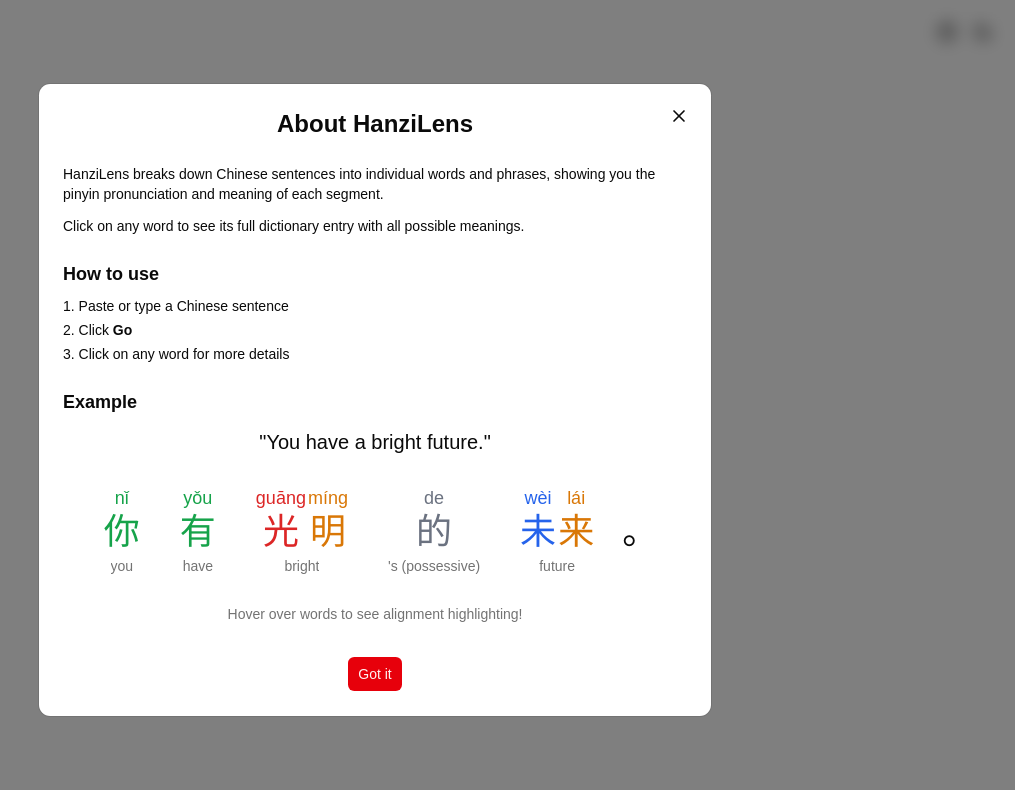
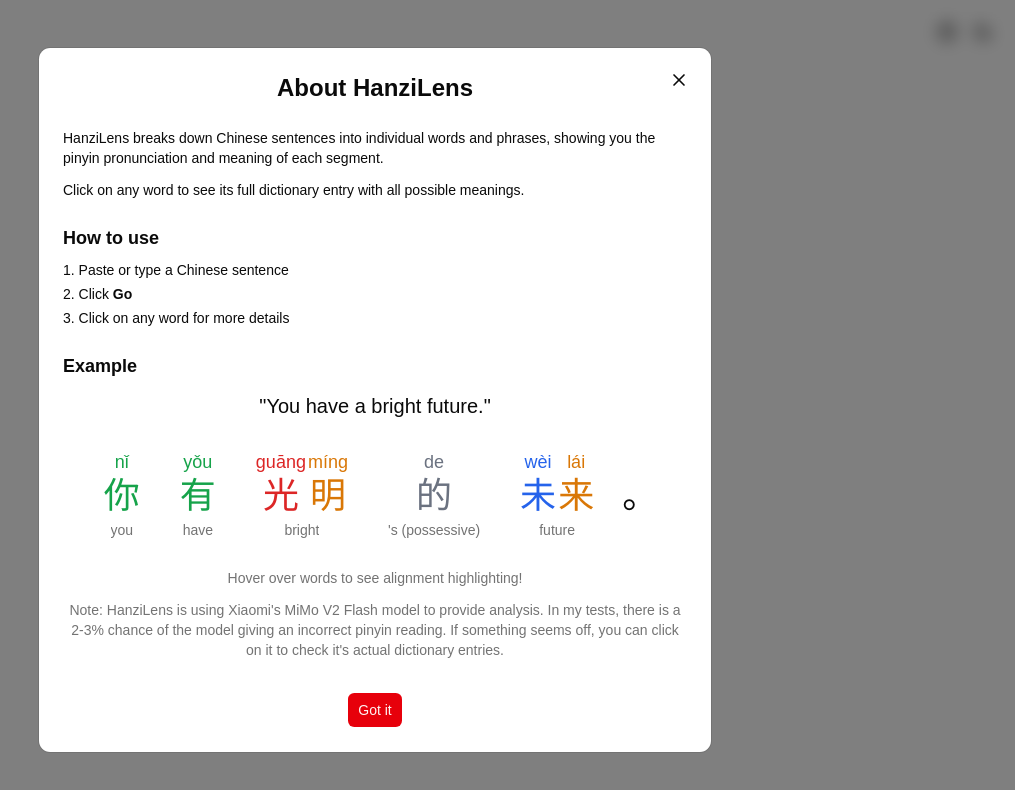
Before and after one commit to 7ito/hanzilens, a React (Vite) app in the folder frontend/: page / in a window 1280 px wide. Shown: the top 790 px of the page, without its empty margins (265-1280 px from the left). Built offline with nearby package versions, Linux system fonts and the light colour scheme; no server answers.

Commit message:
Updated HelpDialog

```diff
--- a/frontend/src/components/HelpDialog.tsx
+++ b/frontend/src/components/HelpDialog.tsx
@@ -173,6 +173,10 @@
 						<p className="text-sm text-muted-foreground text-center">
 							Hover over words to see alignment highlighting!
 						</p>
+
+						<p className="text-sm text-muted-foreground text-center">
+							Note: HanziLens is using Xiaomi's MiMo V2 Flash model to provide analysis. In my tests, there is a 2-3% chance of the model giving an incorrect pinyin reading. If something seems off, you can click on it to check it's actual dictionary entries.
+						</p>
 					</div>
 
 					{/* Close button */}
```
Lines whose indentation alone changed are shown as unchanged.
